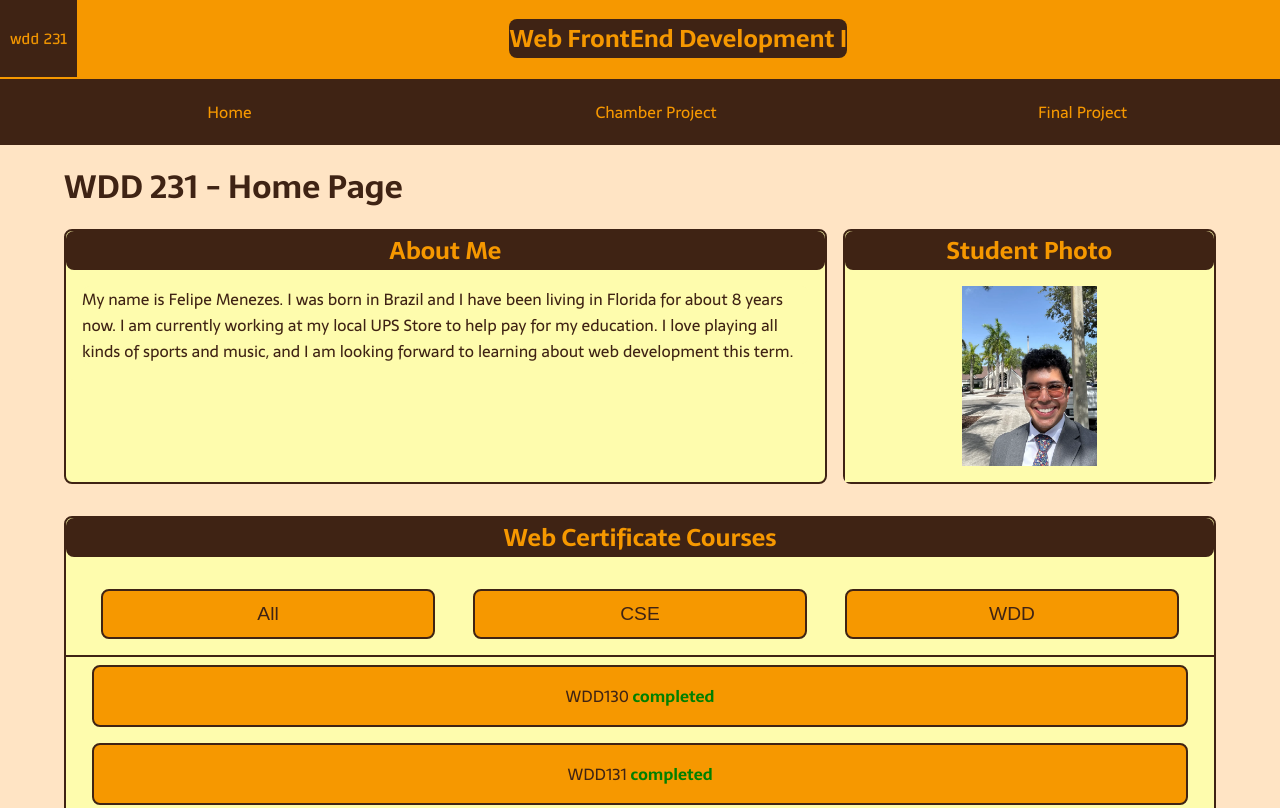
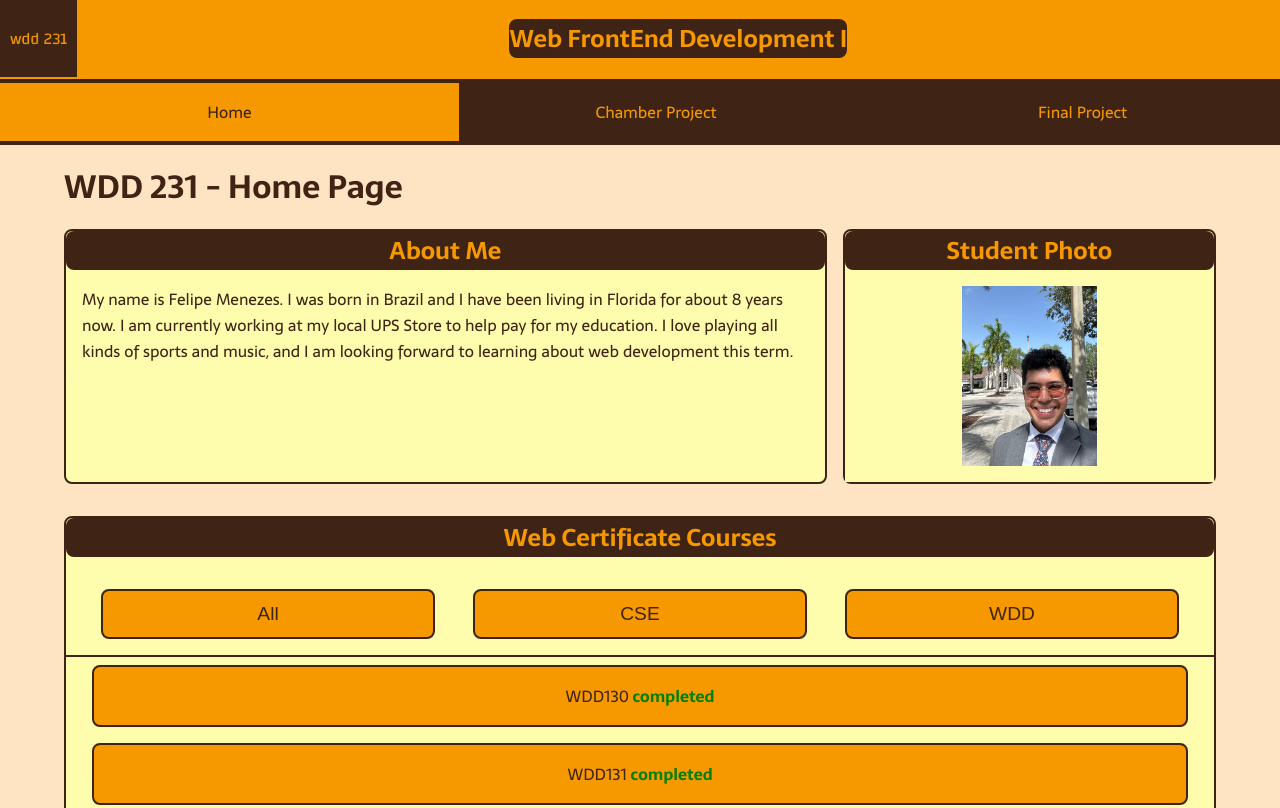
Before and after one commit to Fehlipe19/wdd231, a plain HTML site: page index.html in a window 1280 px wide. Shown: the top 808 px of the page. Drawn offline with Linux system fonts and the light colour scheme.

Commit message:
Fix wayfind for navigation

```diff
--- a/index.html
+++ b/index.html
@@ -32,7 +32,7 @@
       </div>
       <nav>
         <ul class="mobile-nav">
-          <li><a href="https://fehlipe19.github.io/wdd231/">Home</a></li>
+          <li><a href="https://fehlipe19.github.io/wdd231/" class="current-tab">Home</a></li>
           <li><a href="#">Chamber Project</a></li>
           <li><a href="#">Final Project</a></li>
         </ul>
```
